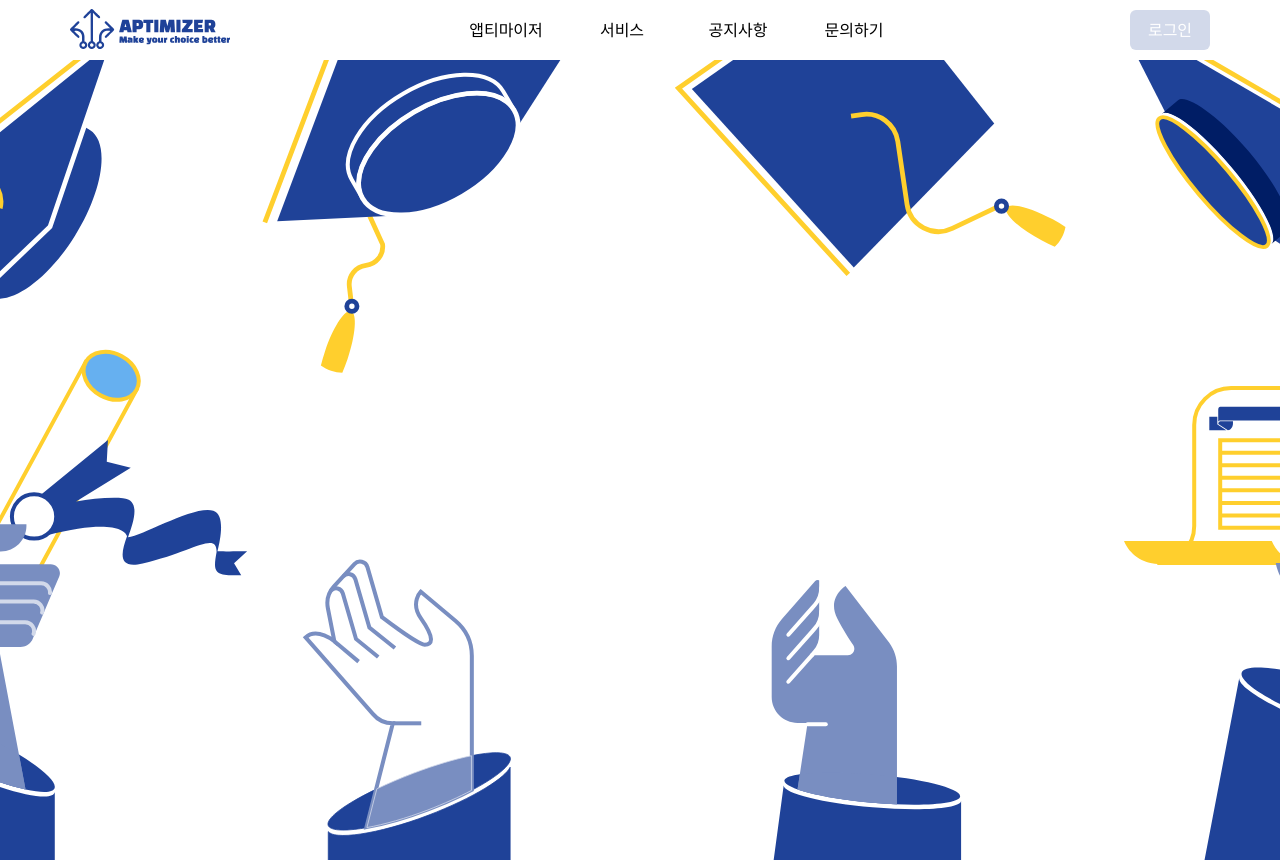
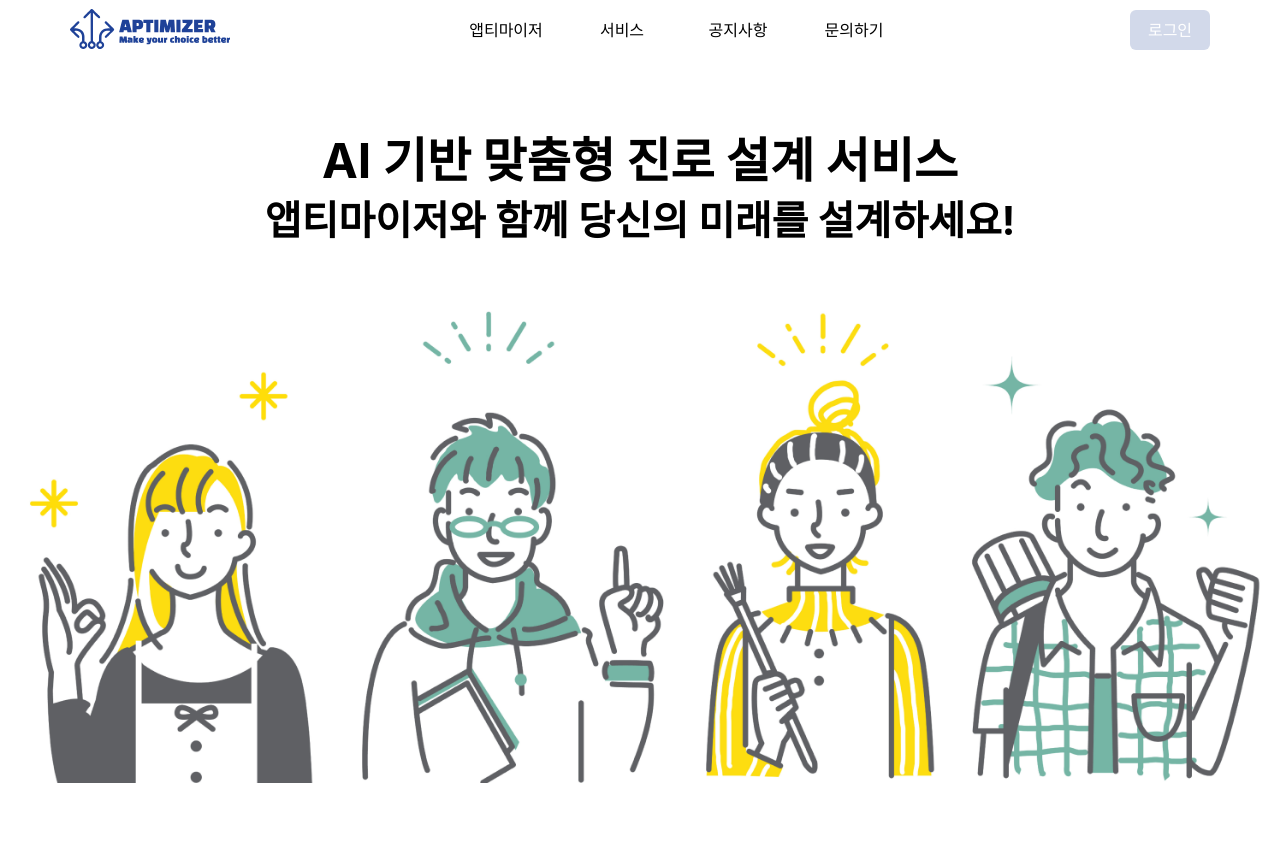
Before and after one commit to aptimizer-co/aptimizer, a Next.js app: page / in a window 1280 px wide. Shown: the top 862 px of the page. Built offline with nearby package versions, Linux system fonts and the light colour scheme; a web font is replaced by a local one.

Commit message:
[💄스타일] 배너이미지 변경

```diff
--- a/src/app/(home)/_sections/HeroSection/HeroSection.tsx
+++ b/src/app/(home)/_sections/HeroSection/HeroSection.tsx
@@ -1,24 +1,40 @@
-import s from "./HeroSection.module.css";
+// import { Container } from "@/src/components";
+// import s from "./HeroSection.module.css";
+import Image from "next/image";
+import s from "./test.module.css";
+import Test from "@/public/png/test.png";
 
 const HeroSection = () => {
   return (
-    <section className={s.hero}>
-      <div className={s.heroImage}>
-        <p className={s.heroContent}>
-          누구나 적성을 찾아 자신의 상상과 열정을
-          <br />
-          실현시키는 세상을 만드는 기업
-        </p>
-        <p className={s.heroContentMobile}>
-          누구나 적성을 찾아
-          <br />
-          자신의 상상과 열정을
-          <br />
-          실현시키는 세상을 만드는 기업
-        </p>
+    <section className={s.heroSection}>
+      <div className={s.titleContainer}>
+        <p className={s.title}>AI 기반 맞춤형 진로 설계 서비스</p>
+        <p className={s.subTitle}>앱티마이저와 함께 당신의 미래를 설계하세요!</p>
+      </div>
+
+      <div className={s.imageContainer}>
+        <Image className={s.image} src={Test} alt="Hero Image" width={1500} height={560} />
       </div>
     </section>
   );
+  // return (
+  //   <section className={s.hero}>
+  //     <div className={s.heroImage}>
+  //       <p className={s.heroContent}>
+  //         누구나 적성을 찾아 자신의 상상과 열정을
+  //         <br />
+  //         실현시키는 세상을 만드는 기업
+  //       </p>
+  //       <p className={s.heroContentMobile}>
+  //         누구나 적성을 찾아
+  //         <br />
+  //         자신의 상상과 열정을
+  //         <br />
+  //         실현시키는 세상을 만드는 기업
+  //       </p>
+  //     </div>
+  //   </section>
+  // );
 };
 
 export default HeroSection;
--- /dev/null
+++ b/src/app/(home)/_sections/HeroSection/test.module.css
@@ -0,0 +1,36 @@
+.heroSection {
+  /* margin-top: 80px; */
+  display: flex;
+  flex-direction: column;
+  align-items: center;
+  justify-content: center;
+  height: 100vh;
+  text-align: center;
+}
+
+.titleContainer {
+  margin-bottom: 6.4rem;
+}
+
+.title {
+  font-size: 48px;
+  font-weight: 700;
+  margin-bottom: 16px;
+}
+
+.subTitle {
+  font-size: 40px;
+  font-weight: 700;
+}
+
+.imageContainer {
+  display: flex;
+  justify-content: center;
+  align-items: center;
+  width: 100%; /* 이미지 컨테이너의 너비를 전체 너비로 설정 */
+}
+
+.image {
+  max-width: 100%; /* 이미지가 컨테이너를 벗어나지 않도록 설정 */
+  height: auto; /* 이미지 비율을 유지 */
+}
```
Also changed, not shown: public/png/test.png (added).
